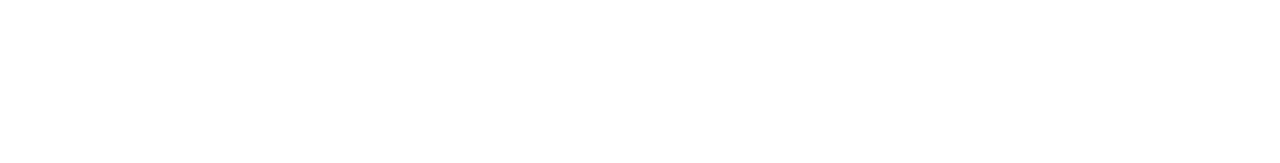
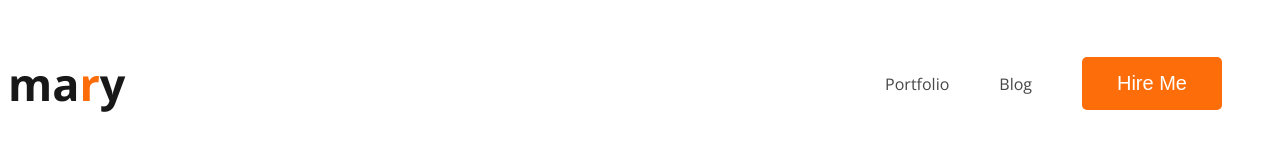
Before and after one commit to mansib1992/software-developer-portfolio, a plain HTML site: page index.html in a window 1280 px wide. Drawn offline with nearby package versions, Linux system fonts and the light colour scheme.

Commit message:
added nav

```diff
--- a/index.html
+++ b/index.html
@@ -4,10 +4,24 @@
     <meta charset="UTF-8">
     <meta name="viewport" content="width=device-width, initial-scale=1.0">
     <title>Developer Portfolio</title>
+    <!-- Fonts link -->
+    <link rel="preconnect" href="https://fonts.googleapis.com">
+    <link rel="preconnect" href="https://fonts.gstatic.com" crossorigin>
+    <link href="https://fonts.googleapis.com/css2?family=Open+Sans:ital,wght@0,300..800;1,300..800&display=swap" rel="stylesheet">
+
+    <!-- css link -->
+    <link rel="stylesheet" href="styles/portfolio.css">
 </head>
 <body>
     <header>
-
+        <nav>
+            <h3 class="nav-title">ma<span class="text-primary">r</span>y</h3>
+            <ul>
+                <li><a href="">Portfolio</a></li>
+                <li><a href="">Blog</a></li>
+                <li><button class="btn-primary">Hire Me</button></li>
+            </ul>
+        </nav>
     </header>
     <main>
 
--- /dev/null
+++ b/styles/portfolio.css
@@ -0,0 +1,45 @@
+/* common shared styles */
+body{
+    font-family: "Open Sans", sans-serif;
+}
+
+.text-primary{
+    color: #FD6E0A;
+}
+.btn-primary{
+    border-radius: 5px;
+    background-color: #FD6E0A;
+    border: 0;
+    color: white;
+    font-size: 20px;
+    font-weight: 700px;
+    padding: 15px 35px;
+
+}
+
+/* nav related styles */
+
+nav{
+    display: flex;
+    justify-content: space-between;
+    align-items: center;
+}
+.nav-title{
+    color: #181818;
+    font-size: 45px;
+    font-weight: 800px;
+}
+
+nav > ul{
+    display: flex;
+    align-items: center;
+
+}
+nav li {
+    list-style: none;
+    margin-right: 50px;
+}
+nav a{
+    text-decoration: none;
+    color: #474747;
+}
```
